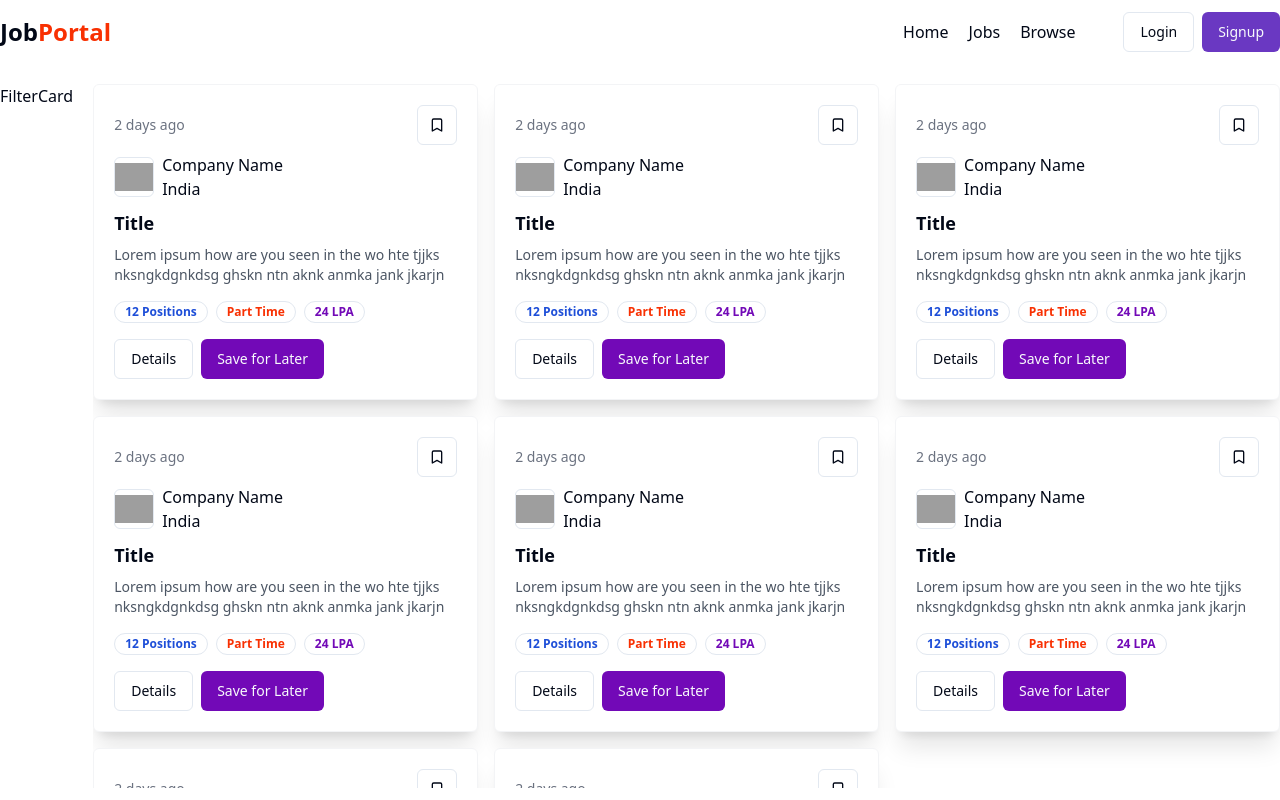
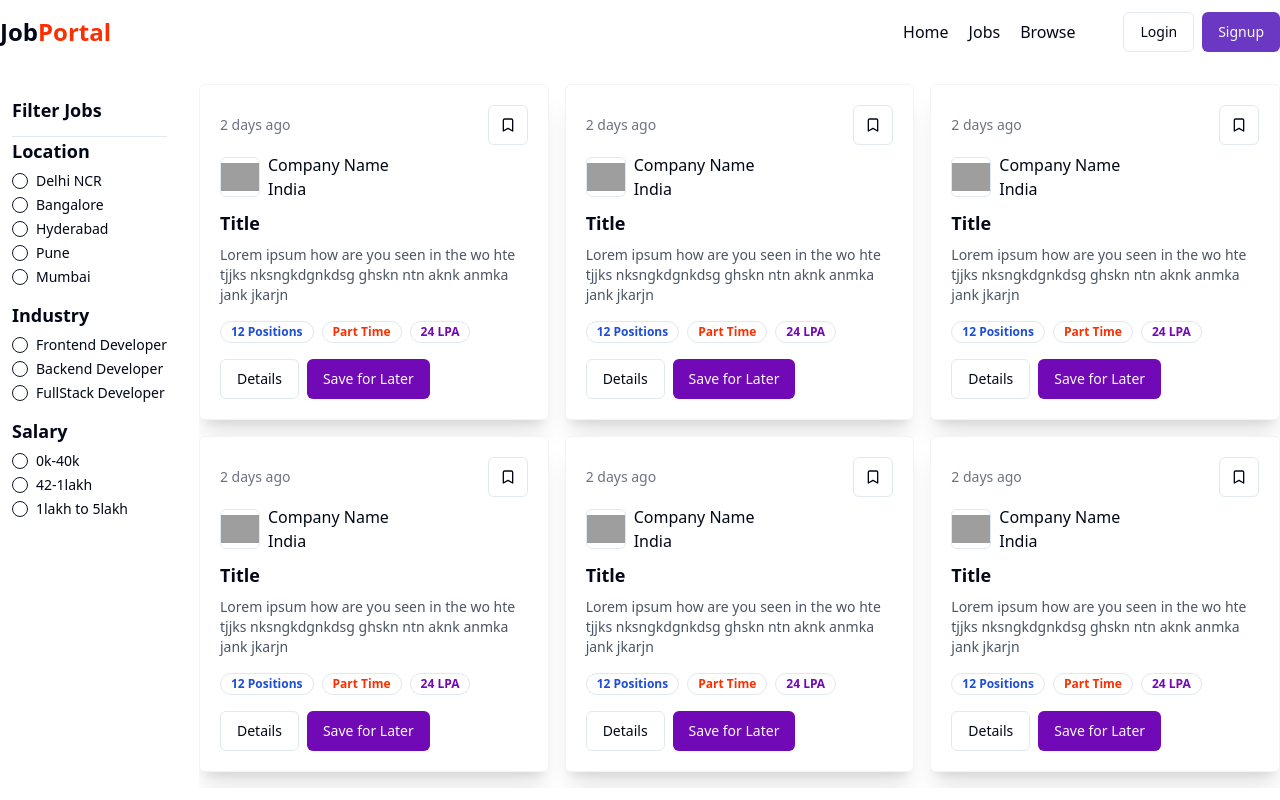
Before and after one commit to SumanSingha05/Job-Hunt, a React (Vite) app in the folder Frontend/: page /jobs in a window 1280 px wide. Built offline with nearby package versions, Linux system fonts and the light colour scheme; grey boxes are pictures that could not be loaded.

Commit message:
FilterCard making done

```diff
--- a/Frontend/src/components/FilterCard.jsx
+++ b/Frontend/src/components/FilterCard.jsx
@@ -1,8 +1,49 @@
 import React from 'react'
+import { RadioGroup, RadioGroupItem } from './ui/radio-group'
+import { Radio } from 'lucide-react'
+import { Label } from './ui/label'
+
+const filterData = [
+  {
+    filterType:"Location",
+    array:["Delhi NCR", "Bangalore", "Hyderabad", "Pune", "Mumbai"]
+  },
+  {
+    filterType:"Industry",
+    array:["Frontend Developer", "Backend Developer", "FullStack Developer"]
+  },
+  {
+    filterType:"Salary",
+    array:["0k-40k", "42-1lakh", "1lakh to 5lakh"]
+  }
+]
+
 
 const FilterCard = () => {
   return (
-    <div>FilterCard</div>
+   <div className='w-full bg-white p-3 rounded-medium'>
+    <h1 className='font-bold text-lg'>Filter Jobs</h1>
+    <hr className='mt-3'/>
+    <RadioGroup>
+      {
+        filterData.map((data, index) => (
+          <div>
+            <h1 className='font-bold text-lg'>{data.filterType}</h1>
+            {
+              data.array.map((item,index) => {
+                return (
+                  <div className='flex items-center space-x-2 my-2'>
+                  <RadioGroupItem value={item} />
+                  <Label>{item}</Label>
+                  </div>
+                )
+              })
+            }
+          </div>
+        ))
+      }
+    </RadioGroup>
+   </div>
   )
 }
 
```
